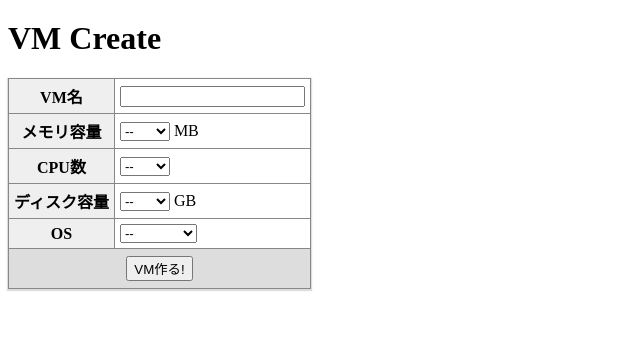
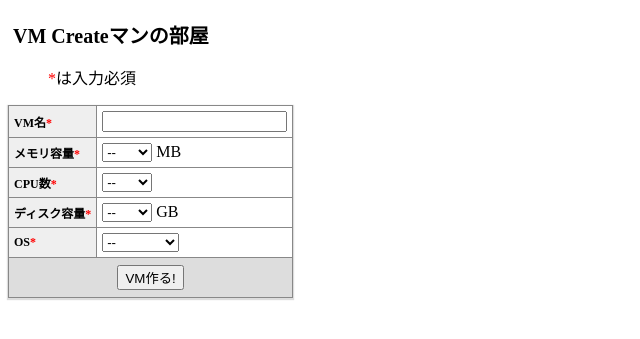
Before and after one commit to amiq11/cloud2014-A2, a Django app: template vmfront/vmmanager/template/vmmanager/create.html in a window 1280 px wide. Shown: the part 80-419 px from the top of the page, without its empty margins (0-640 px from the left). Run offline with Django 3.2, Linux system fonts and the light colour scheme; the template is opened without the code that fills it, so the values that code supplies are empty.

Commit message:
add js, css

```diff
--- a/vmfront/vmmanager/static/vmmanager/create.css
+++ b/vmfront/vmmanager/static/vmmanager/create.css
@@ -1,6 +1,11 @@
 #content {
 	position: relative;
 	margin-top:100px;
+}
+
+#content h1 {
+	font-size: 20px;
+	margin-left: 5px;
 }
 
 #vmcreate table, tbody, tr, th, td {
@@ -18,13 +23,25 @@
 
 #vmcreate th {
 	background-color: #efefef;
+	font-size: 12px;
+	text-align: left;
 }
 
 #vmcreate th:last-child {
 	background-color: #dddddd;
 	height: 40px;
+	text-align:center;
 }
 
 #vmcreate tr {
 	;
 }
+
+.needed:before {
+	content:"*";
+	color: red;
+}
+
+.note li{
+	display:block;
+}
--- a/vmfront/vmmanager/template/vmmanager/create.html
+++ b/vmfront/vmmanager/template/vmmanager/create.html
@@ -1,17 +1,19 @@
 {% include 'vmmanager/header.html' %}
 <div id="content">
-<h1>VM Create</h1>
-
+<h1>VM Createマンの部屋</h1>
+<ul class="note">
+	<li><span class="needed"></span>は入力必須</li>
+</ul>
 <form id="vmcreate" action="." method="POST">
 {% csrf_token %}
 <table>
 <tbody>
 	<tr>
-	<th>VM名</th>
+	<th>VM名<span class="needed"></span></th>
 	<td><input name="name" type="text" /></td>
 	</tr>
 	<tr>
-	<th>メモリ容量</th>
+	<th>メモリ容量<span class="needed"></span></th>
 	<td>
 	<select name="memory" style="width:50px">
 		<option value="">--</option>
@@ -23,7 +25,7 @@
 	</td>
 	</tr>
 	<tr>
-	<th>CPU数</th>
+	<th>CPU数<span class="needed"></span></th>
 	<td>
 	<select name="vcpu" style="width:50px">
 		<option value="">--</option>
@@ -34,7 +36,7 @@
 	</td>
 	</tr>
 	<tr>
-	<th>ディスク容量</th>
+	<th>ディスク容量<span class="needed"></span></th>
 	<td>
 	<select name="disk" style="width:50px">
 		<option value="">--</option>
@@ -47,7 +49,7 @@
 	</td>
 	</tr>
 	<tr>
-	<th>OS</th>
+	<th>OS<span class="needed"></span></th>
 	<td>
 	<select name="os">
 		<option value="">--</option>
@@ -72,6 +74,24 @@
 /*validate*/
 function validate(){
 
+	input = document.getElementsByTagName("input");
+	select = document.getElementsByTagName("select");
+	valid = true;
+	for(var i = 0; i < select.length; i++) {
+		selectOptions = select[i].options;
+		if (selectOptions.item(select[i].selectedIndex).value == "") {
+			valid = false;
+		}
+	}
+	if (input[0].value == "") {
+		valid = false;
+	}
+	if (!valid) {
+		alert("全部必須だよ！この豚野郎！！");
+		return ;
+	}
+
+
 	bool = window.confirm("本当に作っちゃう？？");
 	if(bool)
 		document.getElementById('vmcreate').submit();
```
Also changed, not shown: 1 other file.
